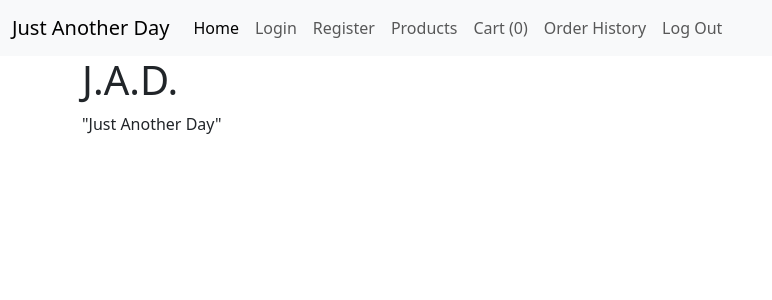
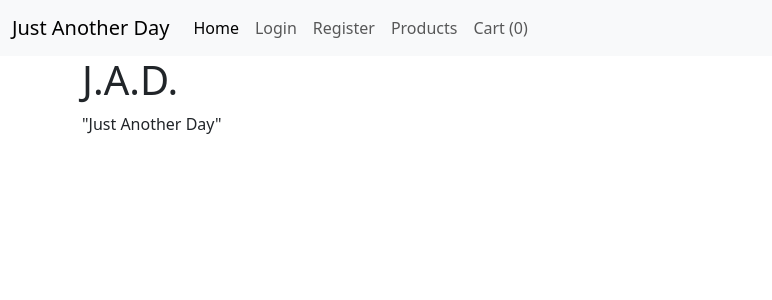
Before and after one commit to yassi22/INSOFAD_frontend_S1144425, an Angular app: page / in a window 1280 px wide. Shown: the top 300 px of the page, without its empty margins (0-772 px from the left). Built offline with nearby package versions, Linux system fonts and the light colour scheme.

Commit message:
navication links bug fix

```diff
--- a/src/app/navigation/navigation.component.html
+++ b/src/app/navigation/navigation.component.html
@@ -12,9 +12,9 @@
           <a class="nav-link" [routerLinkActive]="['active']" [routerLinkActiveOptions]="{exact: true}"
             routerLink="/">Home</a>
         </li>
-        <li class="nav-item"><a class="nav-link" [routerLinkActive]="['active']" routerLink="/auth/login">Login</a>
+        <li class="nav-item"><a class="nav-link" [routerLinkActive]="['active']" *ngIf="!userIsLoggedIn" routerLink="/auth/login">Login</a>
         </li>
-        <li class="nav-item"><a class="nav-link" [routerLinkActive]="['active']" routerLink="/auth/register">Register</a>
+        <li class="nav-item"><a class="nav-link" [routerLinkActive]="['active']" *ngIf="!userIsLoggedIn" routerLink="/auth/register">Register</a>
         </li>
         <li class="nav-item">
           <a class="nav-link" [routerLinkActive]="['active']" routerLink="/products">Products</a>
@@ -22,9 +22,9 @@
         <li class="nav-item">
           <a class="nav-link" [routerLinkActive]="['active']" routerLink="/cart">Cart ({{ amountOfProducts }})</a>
         </li>
-        <li class="nav-item"><a class="nav-link" [routerLinkActive]="['active']" routerLink="/order">Order History</a>
+        <li class="nav-item"><a class="nav-link" [routerLinkActive]="['active']"  routerLink="/order " *ngIf="userIsLoggedIn" >Order History</a>
         </li>
-        <li class="nav-item"><a class="nav-link" [routerLinkActive]="['active']" routerLink="/logout">Log Out</a>
+        <li class="nav-item"><a class="nav-link" [routerLinkActive]="['active']"   routerLink="/logout" *ngIf="userIsLoggedIn" >Log Out</a>
         </li>
 
       </ul>
```
